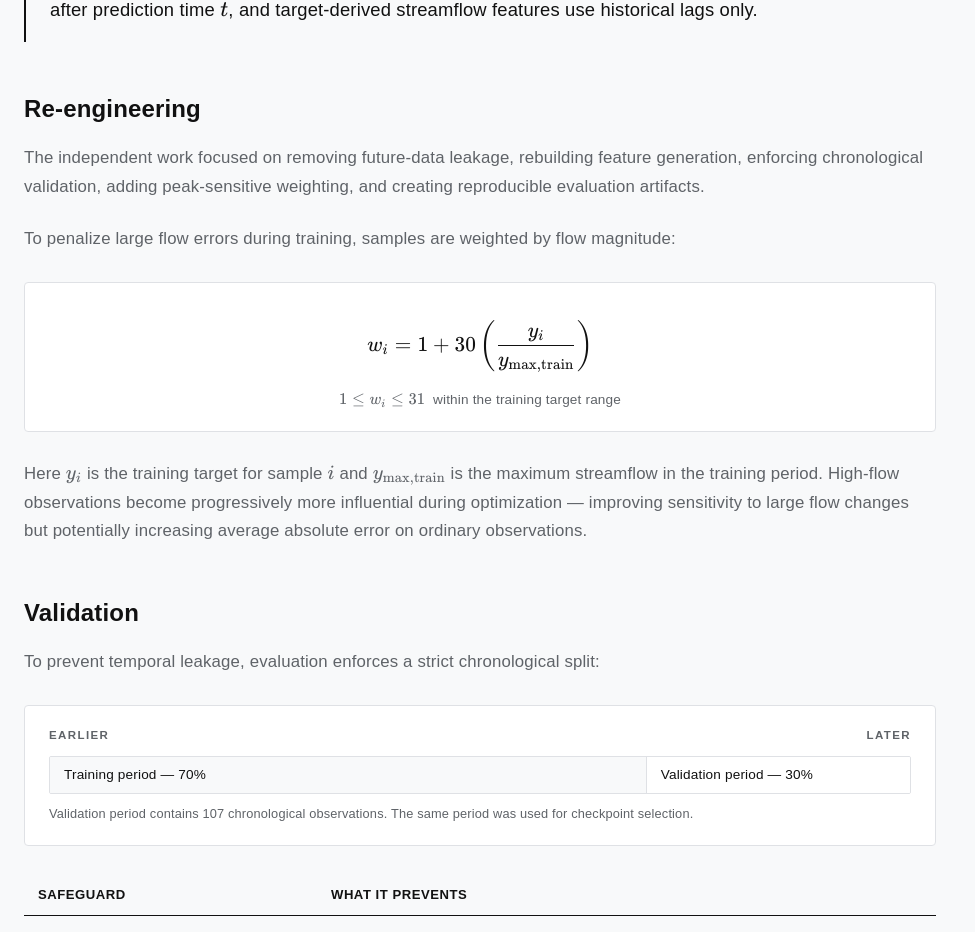
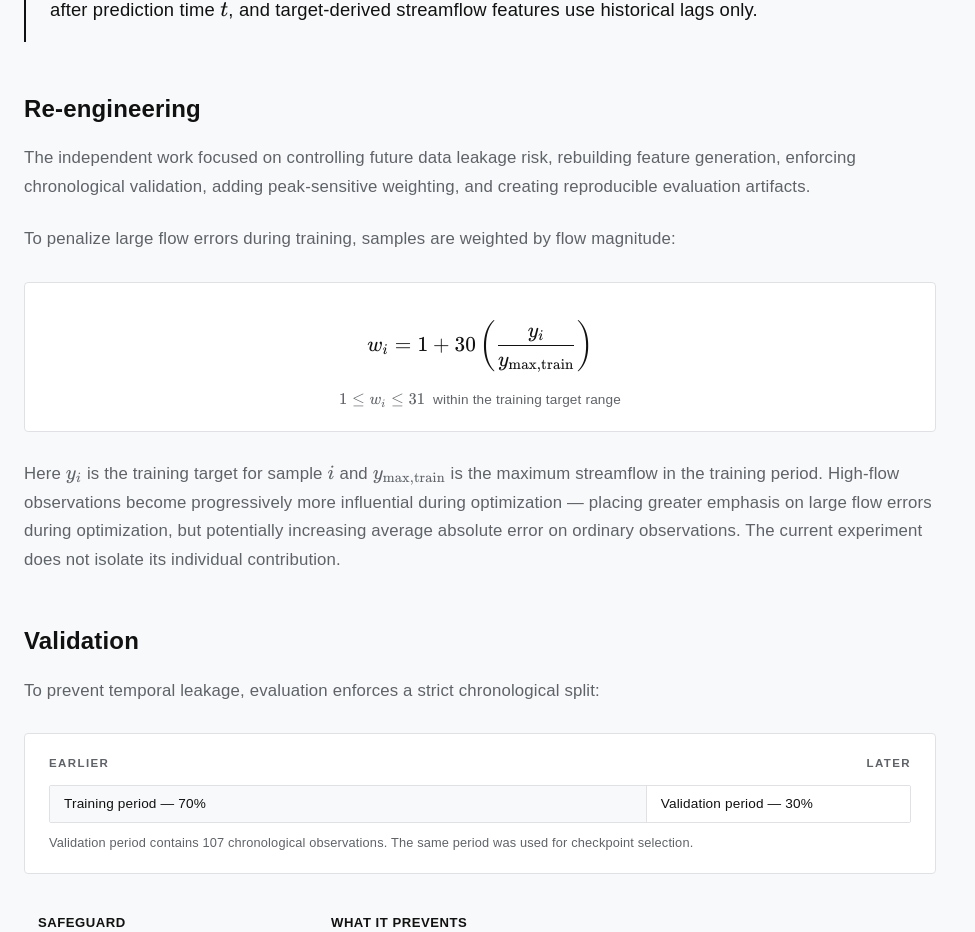
Before and after one commit to lighthouse16/portfolio, a Next.js app: page /projects/deepflood in a window 1280 px wide. Shown: the part 2113-3045 px from the top of the page, without its empty margins (0-975 px from the left). Built offline with nearby package versions, Linux system fonts and the light colour scheme; a web font is replaced by a local one.

Commit message:
fix: finalize portfolio precision pass for DeepFlood wording and metrics

```diff
--- a/src/app/projects/deepflood/page.tsx
+++ b/src/app/projects/deepflood/page.tsx
@@ -159,7 +159,7 @@ export default function DeepFloodCaseStudy() {
               <a href="#re-engineering" className={styles.headingAnchor}>link</a>Re-engineering
             </h2>
             <p className="reveal">
-              The independent work focused on removing future-data leakage, rebuilding feature generation, enforcing chronological validation, adding peak-sensitive weighting, and creating reproducible evaluation artifacts.
+              The independent work focused on controlling future data leakage risk, rebuilding feature generation, enforcing chronological validation, adding peak-sensitive weighting, and creating reproducible evaluation artifacts.
             </p>
             <p className="reveal">
               To penalize large flow errors during training, samples are weighted by flow magnitude:
@@ -171,7 +171,7 @@ export default function DeepFloodCaseStudy() {
               </div>
             </div>
             <p className="reveal">
-              Here <Math math="y_i" /> is the training target for sample <Math math="i" /> and <Math math="y_{\max,\mathrm{train}}" /> is the maximum streamflow in the training period. High-flow observations become progressively more influential during optimization — improving sensitivity to large flow changes but potentially increasing average absolute error on ordinary observations.
+              Here <Math math="y_i" /> is the training target for sample <Math math="i" /> and <Math math="y_{\max,\mathrm{train}}" /> is the maximum streamflow in the training period. High-flow observations become progressively more influential during optimization — placing greater emphasis on large flow errors during optimization, but potentially increasing average absolute error on ordinary observations. The current experiment does not isolate its individual contribution.
             </p>
 
             <h2 id="validation" className="reveal">
```
